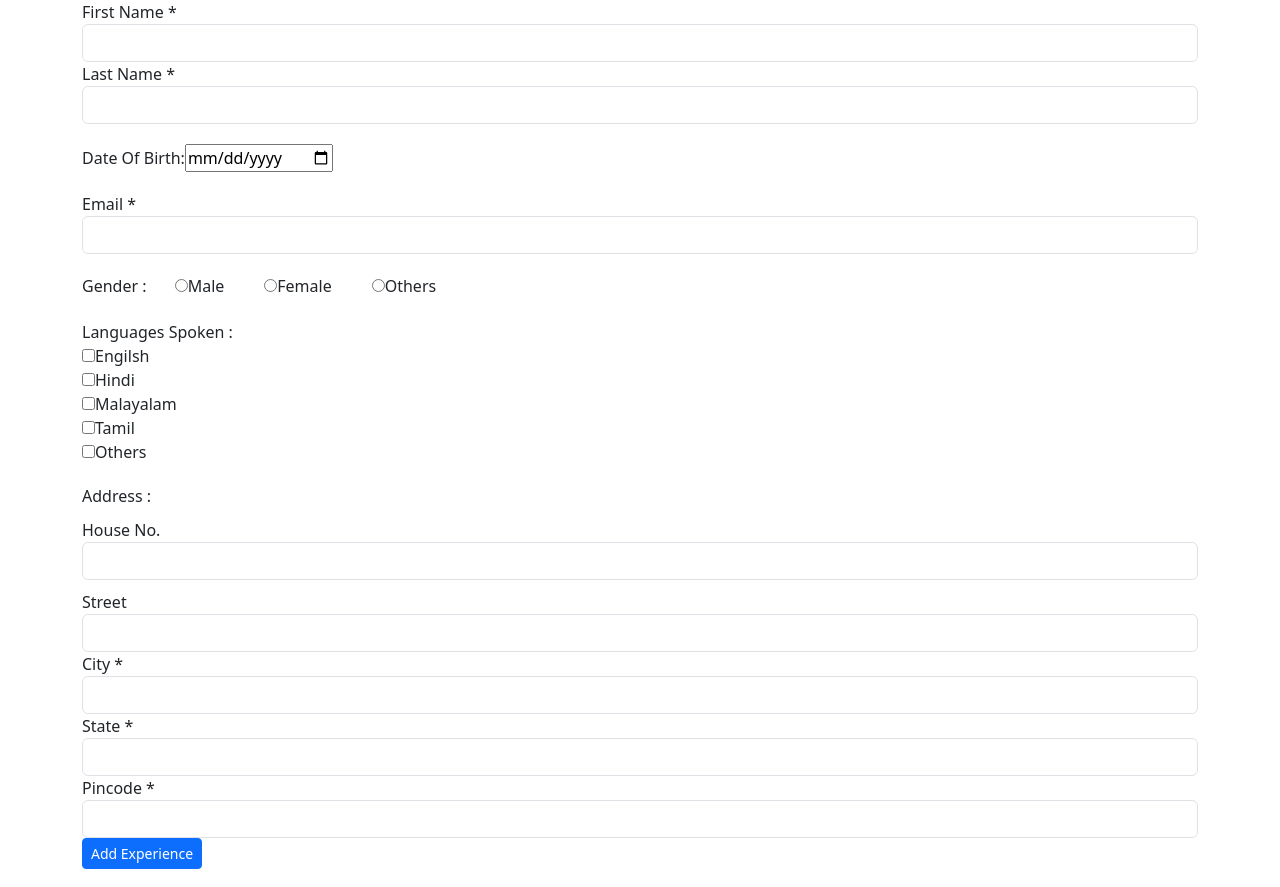
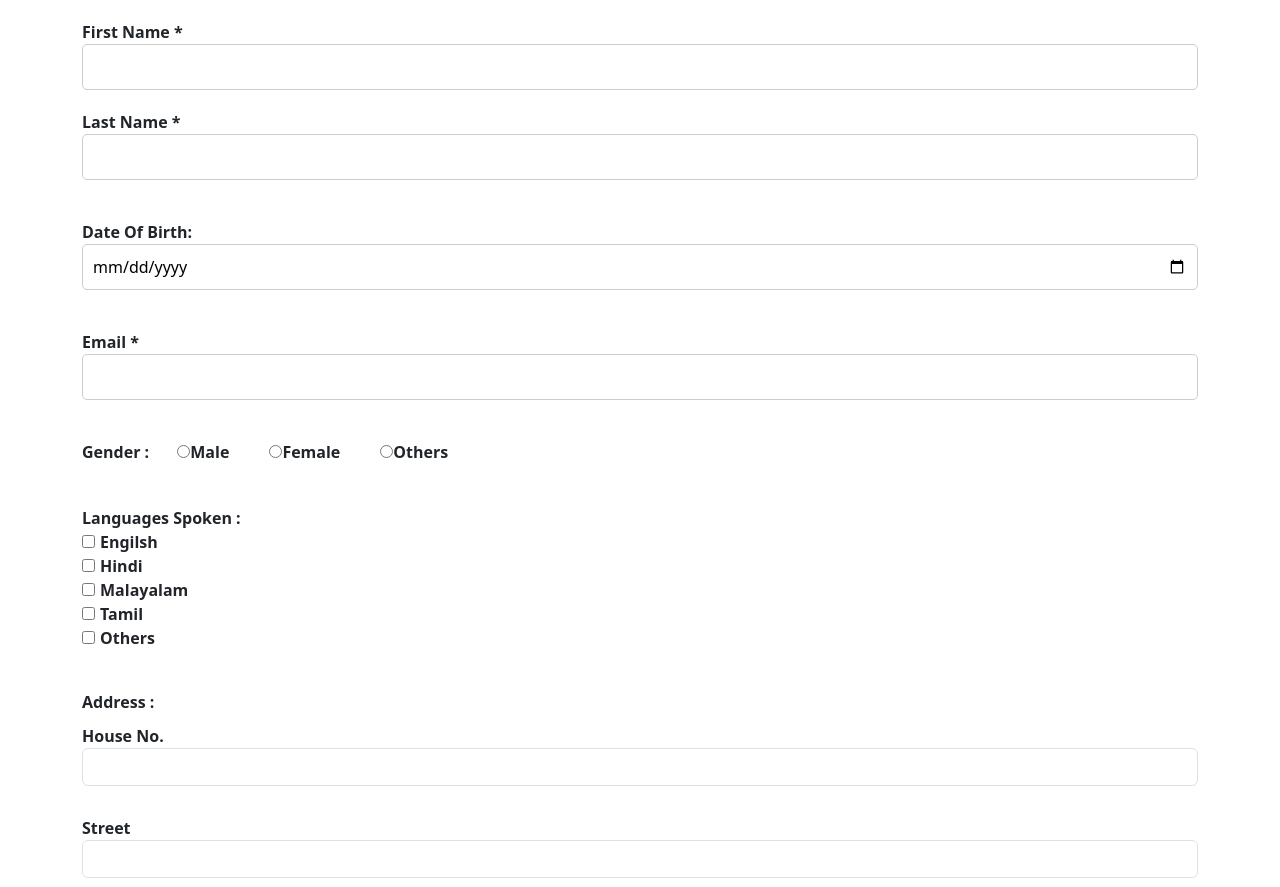
Before and after one commit to Sebinsj/reactiveform, an Angular app: page / in a window 1280 px wide. Shown: the top 887 px of the page. Built offline with nearby package versions, Linux system fonts and the light colour scheme.

Commit message:
problems with checkbox,experience,submit button

```diff
--- a/src/app/resumeform/resumeform.component.css
+++ b/src/app/resumeform/resumeform.component.css
@@ -1,7 +1,56 @@
-input.ng-invalid.ng-touched{
-    border:1px solid red
-}
-.help-block{
-    color:red;
-    font-size: x-small;
-}
+
+    .container {
+        margin-top: 20px;
+    }
+
+    .form-group {
+        margin-bottom: 20px;
+    }
+
+    label {
+        font-weight: bold;
+    }
+
+    .help-block {
+        color: red;
+    }
+
+    .radio-inline {
+        display: inline-block;
+        margin-right: 20px;
+    }
+
+    input[type="checkbox"] {
+        margin-right: 5px;
+    }
+
+    input[type="text"],
+    input[type="date"] {
+        width: 100%;
+        padding: 10px;
+        border-radius: 5px;
+        border: 1px solid #ccc;
+    }
+
+    .btn {
+        padding: 10px 20px;
+        margin-right: 10px;
+        border-radius: 5px;
+        cursor: pointer;
+    }
+
+    .btn-primary {
+        background-color: #007bff;
+        color: #fff;
+        border: none;
+    }
+
+    .btn-danger {
+        background-color: #dc3545;
+        color: #fff;
+        border: none;
+    }
+
+    h5 {
+        margin-top: 20px;
+    }
--- a/src/app/resumeform/resumeform.component.html
+++ b/src/app/resumeform/resumeform.component.html
@@ -91,8 +91,11 @@
                     <h5>Experience</h5>
                     <input type="text" placeholder="company name" formControlName="companyname">
                     <input type="text" placeholder="position" formControlName="position">
-                    <input type="date" placeholder="date of joining" formControlName="dateofjoining">
-                    <input type="date" placeholder="date of resign" formControlName="dateofresign">
+                    <div formGroupName="years">
+                        <input type="date" placeholder="date of joining" formControlName="dateofjoining">
+                        <input type="date" placeholder="date of resign" formControlName="dateofresign">
+                     </div>
+
                     <button class="btn btn-sm btn-danger" (click)="onExpRemove(i)">Remove Experience</button>
 
 
@@ -105,7 +108,7 @@
             </div>
 
                 <div style="padding-top: 20px;">
-                    <button type="submit" class="btn btn-primary">Submit</button>
+                    <button type="submit" class="btn btn-primary" [disabled]="!resumeForm.valid">Submit</button>
                     <button type="reset" class="btn btn-danger">Reset</button>
                 </div>
 
--- a/src/app/resumeform/resumeform.component.ts
+++ b/src/app/resumeform/resumeform.component.ts
@@ -61,6 +61,9 @@ export class ResumeformComponent implements OnInit {
     (this.resumeForm.get('experience')as FormArray).removeAt(index);
 
   }
+  onReset(){
+    this.resumeForm.reset()
+  }
 
 
 }
```
